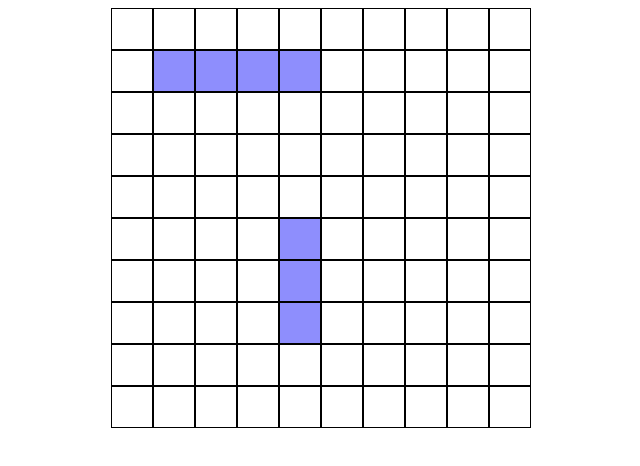
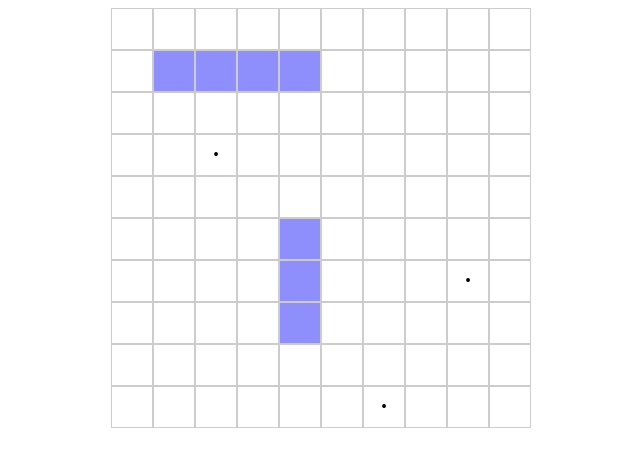
Before and after one commit to NRG55/battleship, a website built with webpack: page src/index.html in a window 1280 px wide. Shown: the whole page, without its empty margins (319-959 px from the left). Built offline with nearby package versions, Linux system fonts and the light colour scheme.

Commit message:
Add(DOM.js): renderShots method.

```diff
--- a/src/index.js
+++ b/src/index.js
@@ -17,4 +17,10 @@ ship2.rotate();
 board.placeShip([1, 1], ship );
 board.placeShip([5, 4], ship2);
 
-dom.renderShips(body, board.ships)
+dom.renderShips(body, board.ships);
+
+board.receiveAttack([3, 2]);
+board.receiveAttack([6, 8]);
+board.receiveAttack([9, 6]);
+
+dom.renderShots(body, board.missedAttacks);
--- a/src/modules/DOM.js
+++ b/src/modules/DOM.js
@@ -23,9 +23,18 @@ export default class DOM {
 
     renderShips(parentElement, ships) {
         ships.forEach((ship) => {
-            const cell =  parentElement.querySelector(`div[data-row='${ship.rowCoord}'][data-col='${ship.colCoord}']`);
+            const cell =  parentElement.querySelector(`div[data-row='${ship.row}'][data-col='${ship.col}']`);
 
             cell.classList.add("ship");
         });
     };
+
+    renderShots(parentElement, shots) {
+        shots.forEach((shot) => {
+            console.log(shot)
+            const cell =  parentElement.querySelector(`div[data-row='${shot.row}'][data-col='${shot.col}']`);
+
+            cell.classList.add("shot");
+        });
+    };
 };
--- a/src/modules/Gameboard.js
+++ b/src/modules/Gameboard.js
@@ -78,7 +78,7 @@ export default class Gameboard {
             };
 
             this.board[rowCoord][colCoord] = {ship};
-            this.ships.push({ship, rowCoord, colCoord});
+            this.ships.push({ship, row: rowCoord, col: colCoord});
         };
     };
 
@@ -86,7 +86,7 @@ export default class Gameboard {
         let square = this.board[row][col];
 
         if (square === null) {
-            this.missedAttacks.push([row, col]);
+            this.missedAttacks.push({row, col});
             // mark an empty square
             this.board[row][col] = "Unavailable";
 
--- a/src/style.css
+++ b/src/style.css
@@ -10,9 +10,17 @@ body {
 .board-cell {
     width: 2.5rem;
     aspect-ratio: 1;
-    border: 1px solid black;
+    border: 1px solid rgb(206, 203, 203);
+    display: grid;
+    justify-content: center;
+    align-items: center;
 }
 
 .ship {
     background-color: rgb(142, 142, 253);
 }
+
+.shot::before {
+    content: '•';
+    color: black;
+}
```
